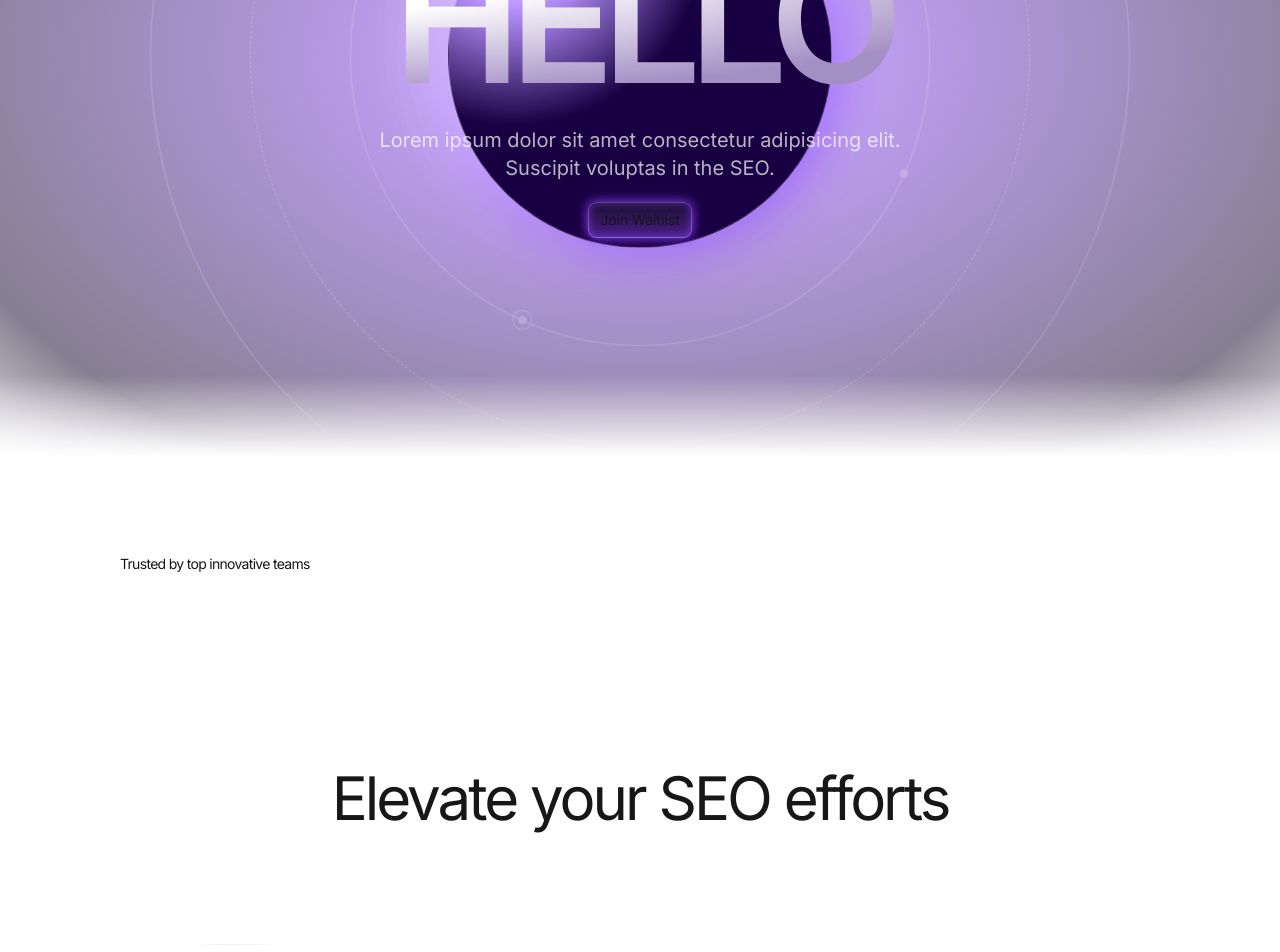
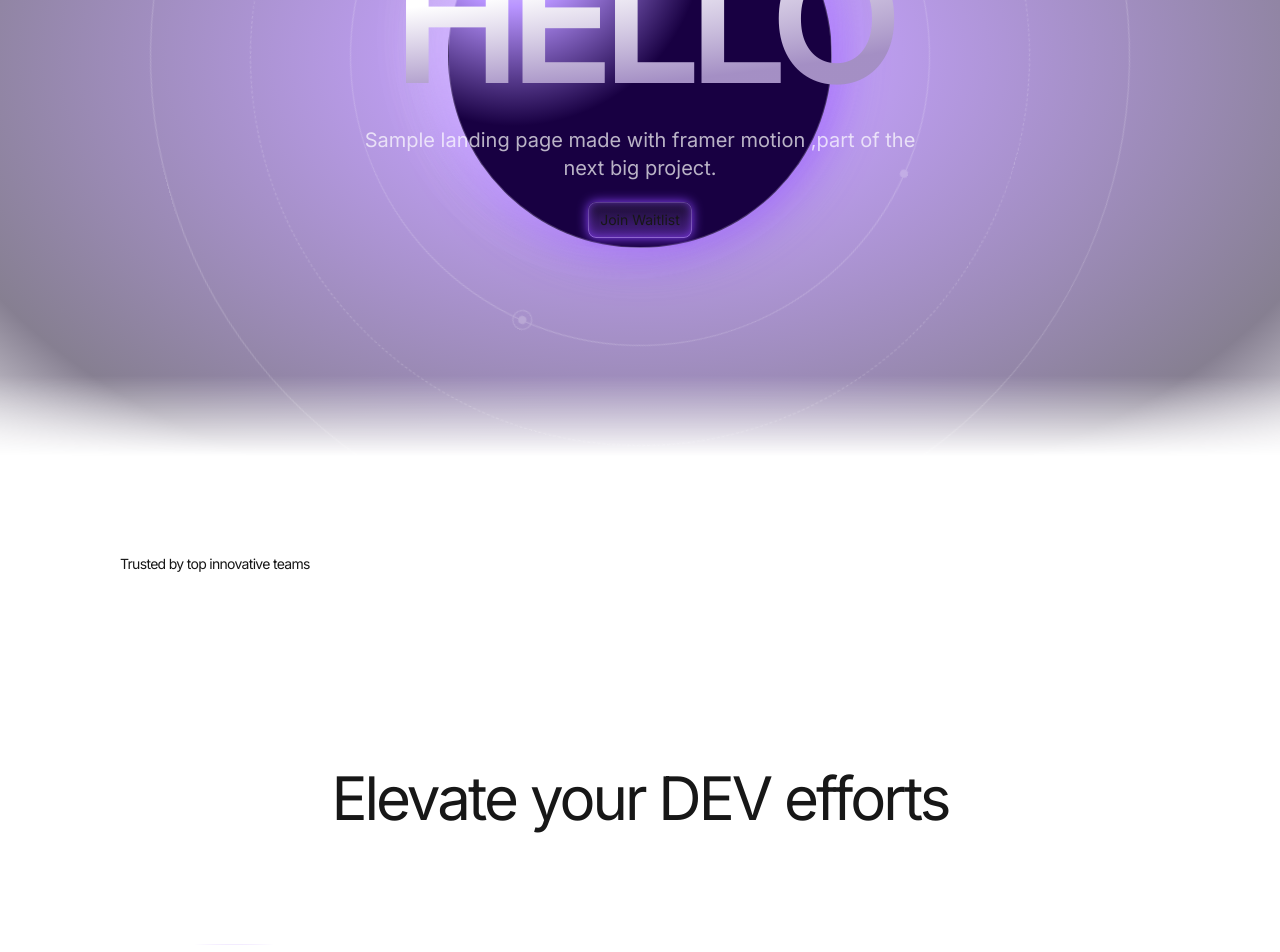
Before and after one commit to Rohitlodhii/landingPageOne, a Next.js app: page / in a window 1280 px wide. Shown: the part 440-1392 px from the top of the page. Built offline with nearby package versions, Linux system fonts and the light colour scheme.

Commit message:
add changed text

```diff
--- a/components/Features.tsx
+++ b/components/Features.tsx
@@ -169,9 +169,9 @@ const Features = () => {
   return (
     <section className='py-20 md:py-24'>
       <div className='container'>
-        <h2 className='text-5xl md:text-6xl font-medium text-center tracking-tighter'>Elevate your SEO efforts</h2>
+        <h2 className='text-5xl md:text-6xl font-medium text-center tracking-tighter'>Elevate your DEV efforts</h2>
         <p className='text-white/70 text-lg md:text-xl max-w-2xl mx-auto tracking-tight text-center mt-5'>
-          Lorem ipsum dolor sit amet consectetur adipisicing elit. Nemo quaerat deleniti quas ipsa aliquid? Ipsam SEO.
+          Click on the tabs below and you can see micro interactions and the image changes accourdingly.
         </p>
 
         <div className='mt-10 flex flex-col gap-3 lg:flex-row'>
--- a/components/hero.tsx
+++ b/components/hero.tsx
@@ -120,7 +120,7 @@ const Hero = () => {
         <div className='container relative mt-16'>
             <h1 className='text-8xl md:text-[168px] md:leading-none font-semibold tracking-tighter bg-white bg-[radial-gradient(100%_100%_at_top_left,white,white,rgb(74,32,138,.5))] text-transparent bg-clip-text text-center'>HELLO</h1>
 
-            <p className='text-lg md:text-xl text-white/70 mt-5 text-center max-w-xl mx-auto'>Lorem ipsum dolor sit amet consectetur adipisicing elit. Suscipit voluptas in the SEO.
+            <p className='text-lg md:text-xl text-white/70 mt-5 text-center max-w-xl mx-auto'>Sample landing page made with framer motion ,part of the next big project.
             </p>
             <div className='flex justify-center mt-5'>
             <GlowButton>Join Waitlist</GlowButton>
```
